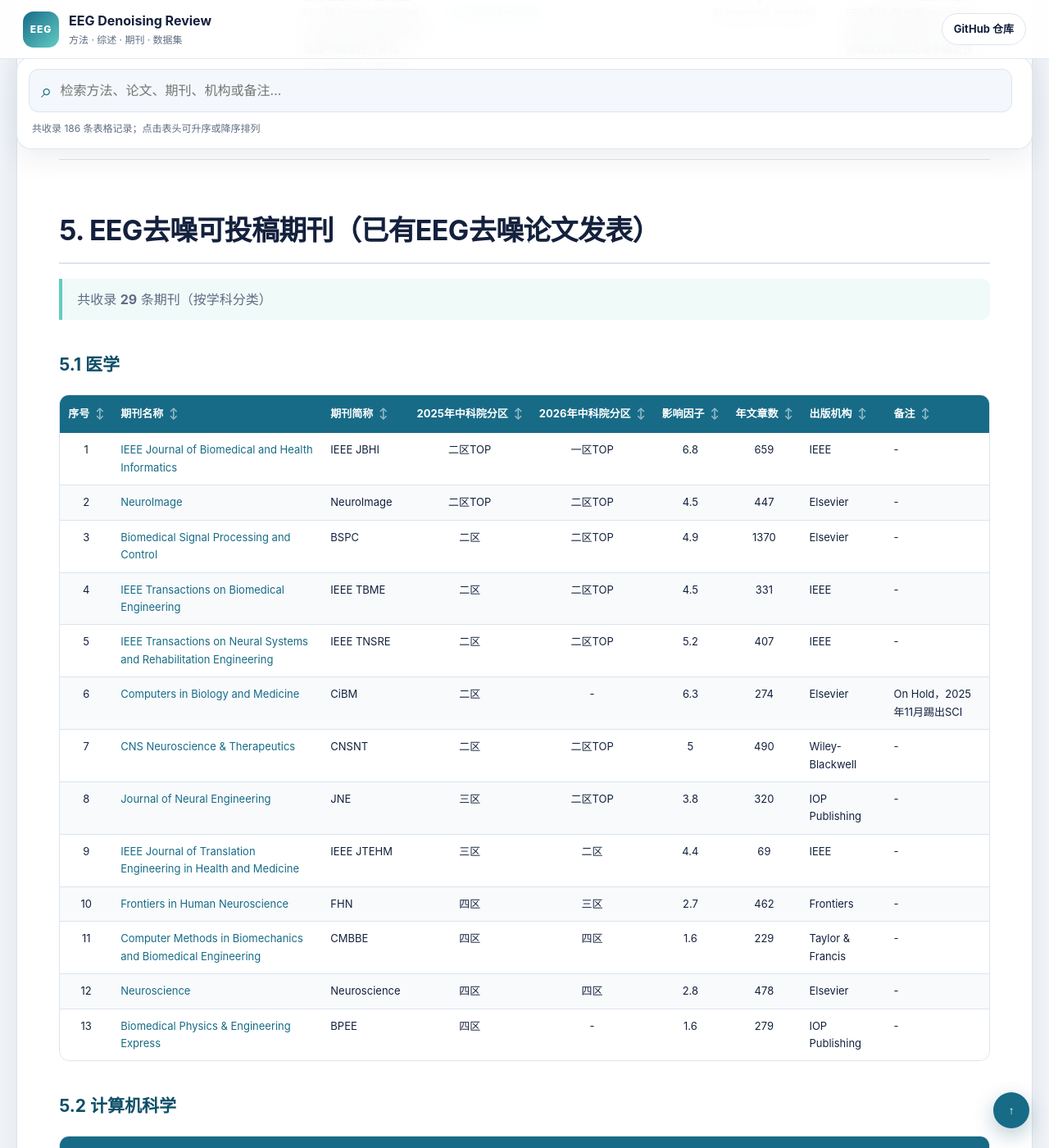
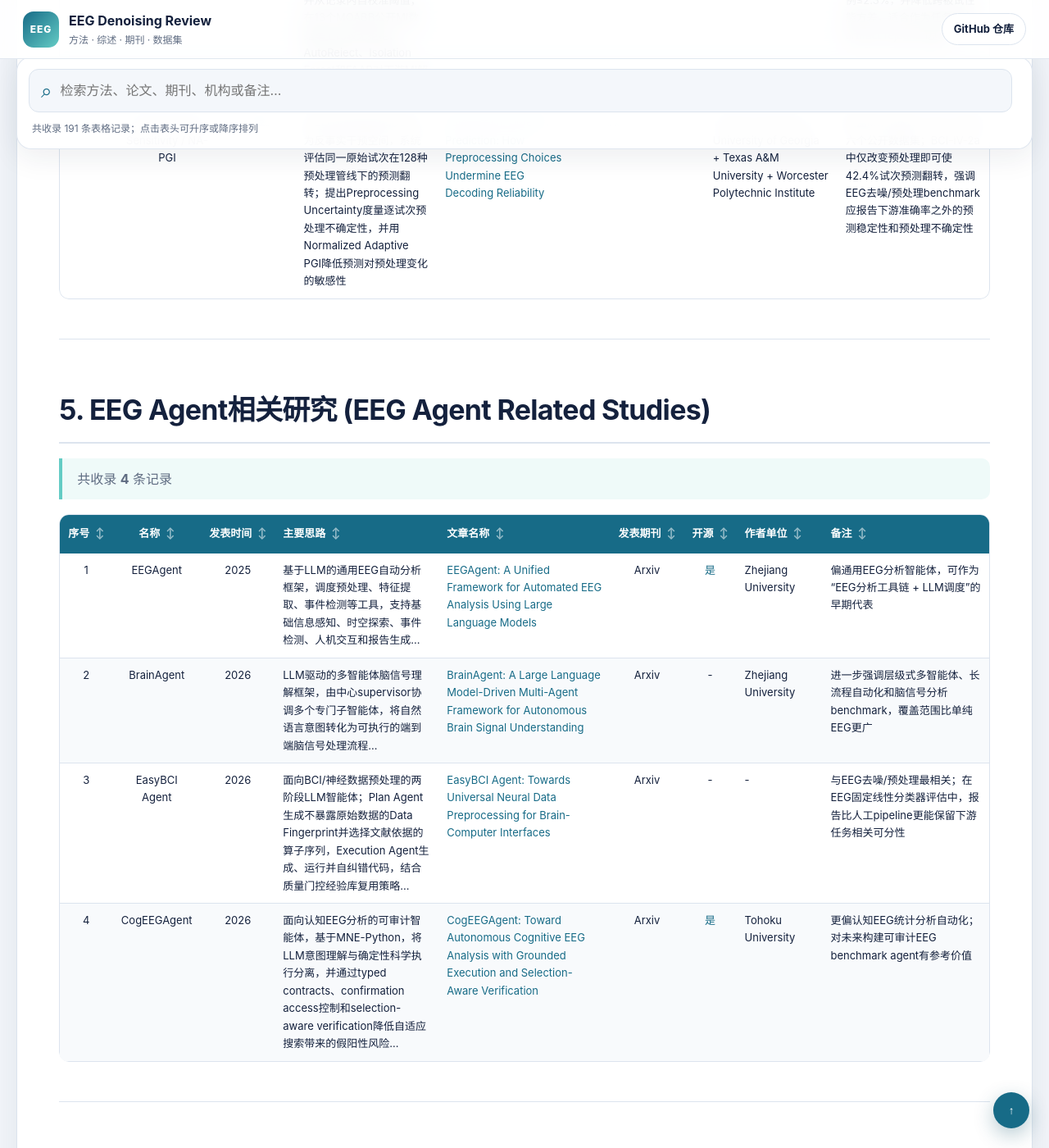
Before and after one commit to hanyilinn/EEG_Denoising_Review, a Jekyll site: the page built from docs/index.md, in a window 1280 px wide and 1400 px high, scrolled down 16166 px. Shown: the whole window at 82% size. Built offline with Jekyll 4.4.1, drawn with Linux system fonts in a browser that asks for light colours; some of the changed text lies outside the part shown.

Commit message:
Add EEG agent studies and ZUNA1.1

```diff
--- a/docs/index.md
+++ b/docs/index.md
@@ -17,9 +17,10 @@ title: EEG Denoising Review
 2. [传统EEG去噪方法](#2-传统eeg去噪方法-traditional-eeg-denoising)
 3. [EEG去噪相关综述](#3-eeg去噪相关综述-eeg-denoising-reviews)
 4. [EEG去噪结合下游任务的研究](#4-eeg去噪结合下游任务的研究-eeg-denoising-with-downstream-tasks)
-5. [EEG去噪可投稿期刊（已有EEG去噪论文发表）](#5-eeg去噪可投稿期刊-期刊已有eeg去噪论文发表)
-6. [EEG领域下其他可供选择的期刊](#6-eeg领域下其他可供选择的期刊-other-journals-in-eeg-field)
-7. [EEG去噪研究适合使用的数据集](#7-eeg去噪研究适合使用的数据集-eeg-denoising-datasets)
+5. [EEG Agent相关研究](#5-eeg-agent相关研究-eeg-agent-related-studies)
+6. [EEG去噪可投稿期刊（已有EEG去噪论文发表）](#6-eeg去噪可投稿期刊-期刊已有eeg去噪论文发表)
+7. [EEG领域下其他可供选择的期刊](#7-eeg领域下其他可供选择的期刊-other-journals-in-eeg-field)
+8. [EEG去噪研究适合使用的数据集](#8-eeg去噪研究适合使用的数据集-eeg-denoising-datasets)
 
 ---
 
@@ -114,6 +115,7 @@ title: EEG Denoising Review
 | 68 | Ultra-Compact DSConv U-Net | 2026 | 固定网络结构、损失、数据划分和训练流程，仅扫描深度可分离卷积U-Net的通道宽度，以隔离模型容量影响；发现重构性能在约3K–6.5K参数后趋于饱和，并检验重构指标与下游BCI效用之间的偏差... | [How Much Capacity Does EEG Denoising Need? Ultra-Compact Networks reveal Benchmark Saturation and Metric-Utility Gap](https://arxiv.org/abs/2606.08594) | Arxiv | - | Indian Institute of Technology Mandi | 容量控制与评测研究，并非单纯追求SOTA；CSP+LDA下去噪反而降低运动想象分类性能，代码声明将在正式发表后公开 |
 | 69 | ET-informed DL | 2026 | 利用同步眼动追踪（ET）信息训练记录内深度学习模型，预测EEG中可由眼动解释的成分；同时结合真实头模型模拟眼动伪迹，以区分眼动相关神经活动、非神经伪迹和其他脑活动... | [Isolating Eye-Movement Artifacts from EEG Signals](https://www.worldscientific.com/doi/abs/10.1142/S0129065726500437) | International Journal of Neural Systems | - | University of South Carolina + University of Southern California | 提供眼动信息辅助的去混杂与评测框架，可用于评估ICA等伪迹隔离方法的敏感度和特异度 |
 | 70 | Multi-head Noise Regression | 2026 | 两头单通道噪声回归器，从2 s EEG片段同时估计EOG与EMG噪声信号比（NSR, dB）；最佳模型为膨胀TCN，用连续伪迹强度作为控制信号，触发选择性小波去眨眼伪迹而非对所有片段统一去噪... | [Multi-head noise regression for single-channel EEG: estimating ocular and muscle contamination to guide artifact removal](https://iopscience.iop.org/article/10.1088/1741-2552/ae541d) | Journal of Neural Engineering | [是](https://github.com/usmanqamarshaikh/EEG-Multi-Head-Noise-Regression) | Auckland University of Technology + New Zealand College of Chiropractic + Aalborg University | 在EEGdenoiseNet合成EOG/EMG污染上训练，并在独立眨眼数据、P3 ERP数据和55名受试者RSVP P300 speller数据上验证；选择性去噪可减少过度清洗并改善AUC |
+| 71 | ZUNA1.1 | 2026 | 380M参数扩散自编码EEG基础模型，用于灵活的EEG信号重建；支持最长30 s变长序列、任意通道数量与头皮位置、任意时间片段或整通道重建，并面向去噪和超分辨率任务... | [ZUNA1.1: A more flexible EEG foundation model for Denoising and Super-resolution](https://arxiv.org/abs/2607.27308) | Arxiv | [是](https://huggingface.co/Zyphra/ZUNA1.1) | Zyphra | 开源模型声明为Apache-2.0；相较ZUNA1更强调通道/时间布局灵活性，并报告优于MNE中常用的球面样条插值等标准重建方法 |
 
 ---
 
@@ -172,11 +174,24 @@ title: EEG Denoising Review
 
 ---
 
-## 5. EEG去噪可投稿期刊（已有EEG去噪论文发表）
+## 5. EEG Agent相关研究 (EEG Agent Related Studies)
+
+> 共收录 **4** 条记录
+
+| 序号 | 名称 | 发表时间 | 主要思路 | 文章名称 | 发表期刊 | 开源 | 作者单位 | 备注 |
+|:---:|:---:|:---:|:---|:---|:---:|:---:|:---|:---|
+| 1 | EEGAgent | 2025 | 基于LLM的通用EEG自动分析框架，调度预处理、特征提取、事件检测等工具，支持基础信息感知、时空探索、事件检测、人机交互和报告生成... | [EEGAgent: A Unified Framework for Automated EEG Analysis Using Large Language Models](https://arxiv.org/abs/2511.09947) | Arxiv | [是](https://github.com/rebootingLine/EEGAgent) | Zhejiang University | 偏通用EEG分析智能体，可作为“EEG分析工具链 + LLM调度”的早期代表 |
+| 2 | BrainAgent | 2026 | LLM驱动的多智能体脑信号理解框架，由中心supervisor协调多个专门子智能体，将自然语言意图转化为可执行的端到端脑信号处理流程... | [BrainAgent: A Large Language Model-Driven Multi-Agent Framework for Autonomous Brain Signal Understanding](https://arxiv.org/abs/2606.25400) | Arxiv | - | Zhejiang University | 进一步强调层级式多智能体、长流程自动化和脑信号分析benchmark，覆盖范围比单纯EEG更广 |
+| 3 | EasyBCI Agent | 2026 | 面向BCI/神经数据预处理的两阶段LLM智能体；Plan Agent生成不暴露原始数据的Data Fingerprint并选择文献依据的算子序列，Execution Agent生成、运行并自纠错代码，结合质量门控经验库复用策略... | [EasyBCI Agent: Towards Universal Neural Data Preprocessing for Brain-Computer Interfaces](https://arxiv.org/abs/2607.29007) | Arxiv | - | - | 与EEG去噪/预处理最相关；在EEG固定线性分类器评估中，报告比人工pipeline更能保留下游任务相关可分性 |
+| 4 | CogEEGAgent | 2026 | 面向认知EEG分析的可审计智能体，基于MNE-Python，将LLM意图理解与确定性科学执行分离，并通过typed contracts、confirmation access控制和selection-aware verification降低自适应搜索带来的假阳性风险... | [CogEEGAgent: Toward Autonomous Cognitive EEG Analysis with Grounded Execution and Selection-Aware Verification](https://arxiv.org/abs/2607.25045) | Arxiv | [是](https://github.com/dengzhe-hou/CogEEGAgent) | Tohoku University | 更偏认知EEG统计分析自动化；对未来构建可审计EEG benchmark agent有参考价值 |
+
+---
+
+## 6. EEG去噪可投稿期刊（已有EEG去噪论文发表）
 
 > 共收录 **29** 条期刊（按学科分类）
 
-### 5.1 医学
+### 6.1 医学
 
 | 序号 | 期刊名称 | 期刊简称 | 2025年中科院分区 | 2026年中科院分区 | 影响因子 | 年文章数 | 出版机构 | 备注 |
 |:---:|:---|:---|:---:|:---:|:---:|:---:|:---|:---|
@@ -194,7 +209,7 @@ title: EEG Denoising Review
 | 12 | [Neuroscience](https://www.sciencedirect.com/journal/neuroscience) | Neuroscience | 四区 | 四区 | 2.8 | 478 | Elsevier | - |
 | 13 | [Biomedical Physics & Engineering Express](https://iopscience.iop.org/journal/2057-1976) | BPEE | 四区 | - | 1.6 | 279 | IOP Publishing | - |
 
-### 5.2 计算机科学
+### 6.2 计算机科学
 
 | 序号 | 期刊名称 | 期刊简称 | 2025年中科院分区 | 2026年中科院分区 | 影响因子 | 年文章数 | 出版机构 | 备注 |
 |:---:|:---|:---|:---:|:---:|:---:|:---:|:---|:---|
@@ -209,7 +224,7 @@ title: EEG Denoising Review
 | 9 | [Electronics](https://www.mdpi.com/journal/electronics) | - | 四区 | - | 2.6 | 5022 | MDPI | - |
 | 10 | [Signal Image and Video Processing](https://www.springer.com/journal/11760) | SIVP | 四区 | - | 2.1 | 634 | Springer | - |
 
-### 5.3 工程技术
+### 6.3 工程技术
 
 | 序号 | 期刊名称 | 期刊简称 | 2025年中科院分区 | 2026年中科院分区 | 影响因子 | 年文章数 | 出版机构 | 备注 |
 |:---:|:---|:---|:---:|:---:|:---:|:---:|:---|:---|
@@ -218,7 +233,7 @@ title: EEG Denoising Review
 | 3 | [Cogent Engineering](https://www.tandfonline.com/journals/oaen20) | \ | 四区 | 三区 | 2.5 | 356 | Taylor & Francis | - |
 | 4 | [Technologies](https://www.mdpi.com/journal/technologies) | \ | 三区 | 三区 | 3.6 | 262 | MDPI | - |
 
-### 5.4 综合性期刊
+### 6.4 综合性期刊
 
 | 序号 | 期刊名称 | 期刊简称 | 2025年中科院分区 | 2026年中科院分区 | 影响因子 | 年文章数 | 出版机构 | 备注 |
 |:---:|:---|:---|:---:|:---:|:---:|:---:|:---|:---|
```
Also changed, not shown: other parts of docs/index.md (+12 -12 lines).
